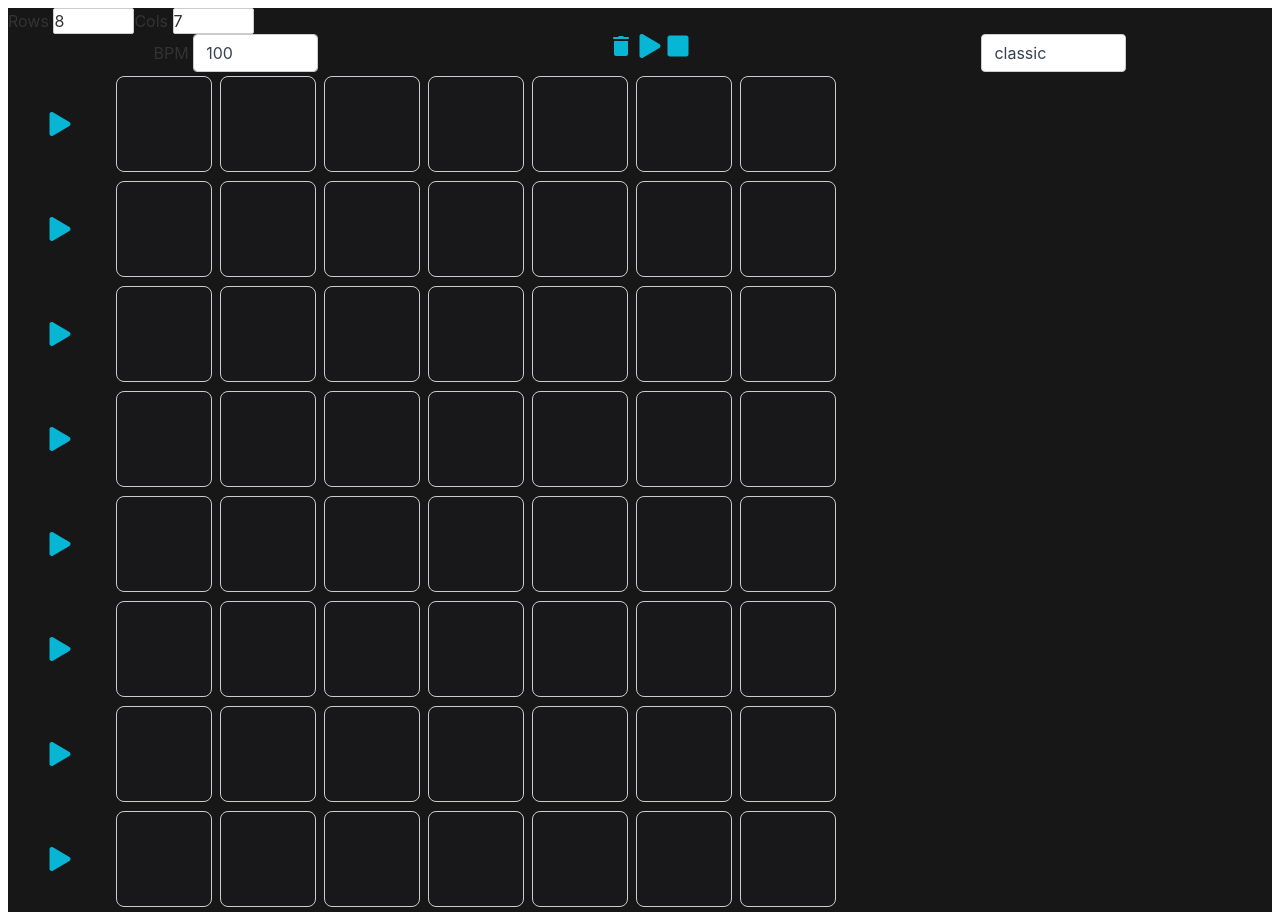
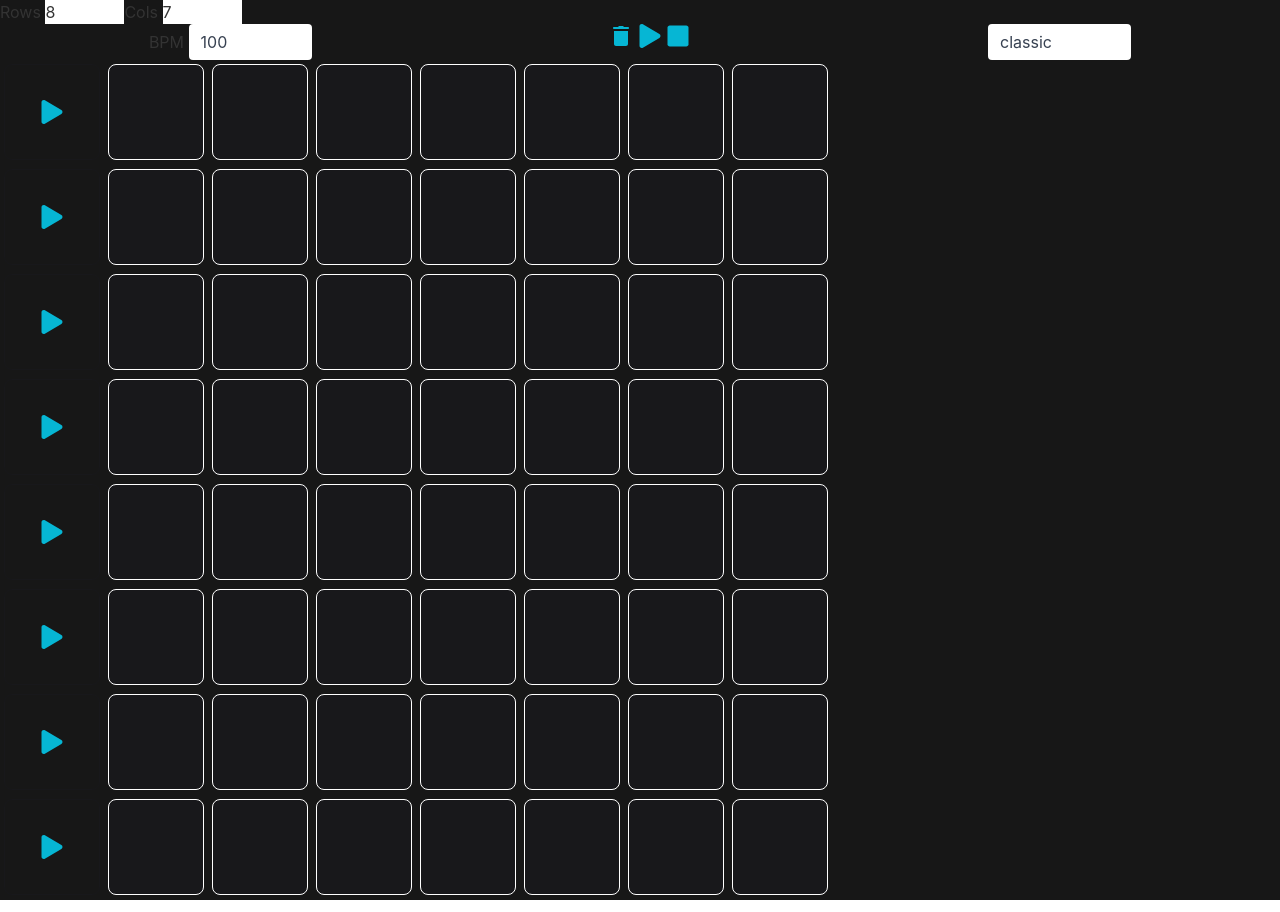
Before and after one commit to correaswebert/synthpad, a Svelte app: page / in a window 1280 px wide. Built offline with nearby package versions, Linux system fonts and the light colour scheme.

Commit message:
Updated global styles

```diff
--- a/public/global.css
+++ b/public/global.css
@@ -1,63 +1,13 @@
 html, body {
 	position: relative;
 	width: 100%;
-	height: 100%;
+	height: 100vh;
+	margin: 0;
+	padding: 0;
+	box-sizing: border-box;
 }
 
 body {
 	color: #333;
-	margin: 0;
-	padding: 8px;
-	box-sizing: border-box;
 	font-family: -apple-system, BlinkMacSystemFont, "Segoe UI", Roboto, Oxygen-Sans, Ubuntu, Cantarell, "Helvetica Neue", sans-serif;
 }
-
-a {
-	color: rgb(0,100,200);
-	text-decoration: none;
-}
-
-a:hover {
-	text-decoration: underline;
-}
-
-a:visited {
-	color: rgb(0,80,160);
-}
-
-label {
-	display: block;
-}
-
-input, button, select, textarea {
-	font-family: inherit;
-	font-size: inherit;
-	-webkit-padding: 0.4em 0;
-	padding: 0.4em;
-	margin: 0 0 0.5em 0;
-	box-sizing: border-box;
-	border: 1px solid #ccc;
-	border-radius: 2px;
-}
-
-input:disabled {
-	color: #ccc;
-}
-
-button {
-	color: #333;
-	background-color: #f4f4f4;
-	outline: none;
-}
-
-button:disabled {
-	color: #999;
-}
-
-button:not(:disabled):active {
-	background-color: #ddd;
-}
-
-button:focus {
-	border-color: #666;
-}
--- a/src/components/Cell.svelte
+++ b/src/components/Cell.svelte
@@ -21,7 +21,7 @@
 </script>
 
 <button
-  class="w-24 h-24 m-1 bg-zinc-900 rounded-lg select-none transition ease-in delay-[50ms]"
+  class="w-24 h-24 m-1 bg-zinc-900 border border-white rounded-lg select-none transition ease-in delay-[50ms]"
   class:active
   class:focused
   on:mouseenter={addFocus}
```
